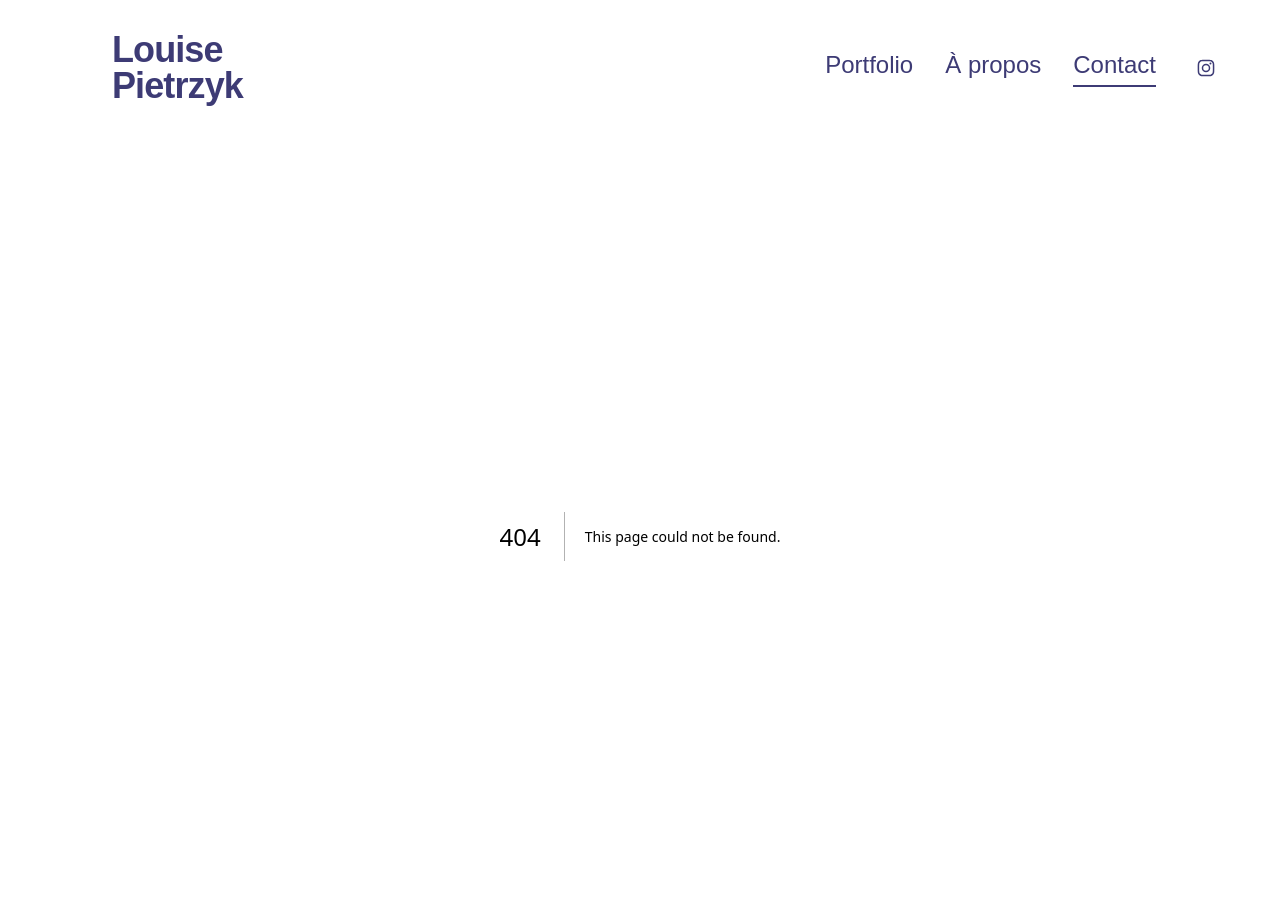
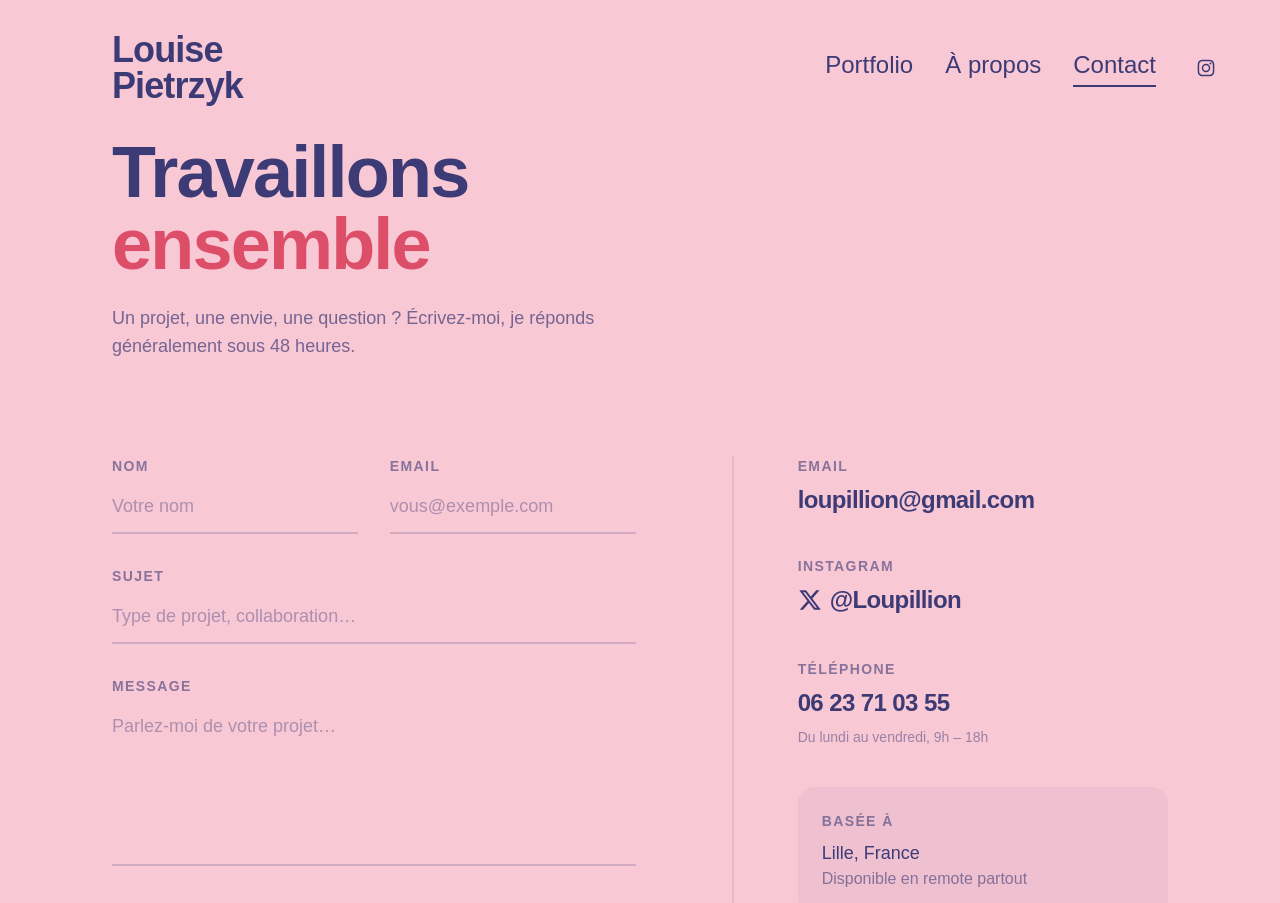
Before and after one commit to CyrilDemand/portfolio-louise, a Next.js app: page /contact in a window 1280 px wide. Before the commit this address had no page. Shown: the top 903 px of the page. Built offline with nearby package versions, Linux system fonts and the light colour scheme.

Commit message:
feat: page contact

```diff
--- /dev/null
+++ b/app/api/contact/route.ts
@@ -0,0 +1,25 @@
+// app/api/contact/route.ts
+import { Resend } from "resend";
+
+const resend = new Resend(process.env.RESEND_API_KEY);
+
+export async function POST(req: Request) {
+  const { name, email, subject, message } = await req.json();
+
+  if (!name || !email || !message) {
+    return Response.json({ error: "Champs manquants" }, { status: 400 });
+  }
+
+  try {
+    await resend.emails.send({
+      from: "onboarding@resend.dev", // domaine vérifié sur Resend
+      to: "loupillion@gmail.com",
+      replyTo: email,
+      subject: subject ? `[Portfolio] ${subject}` : `[Portfolio] Message de ${name}`,
+      text: `De : ${name} (${email})\n\n${message}`,
+    });
+    return Response.json({ ok: true });
+  } catch {
+    return Response.json({ error: "Envoi impossible" }, { status: 500 });
+  }
+}
--- /dev/null
+++ b/app/contact/page.tsx
@@ -0,0 +1,170 @@
+// app/contact/page.tsx
+"use client";
+
+import { useState } from "react";
+
+export default function ContactPage() {
+  const [status, setStatus] = useState<"idle" | "sending" | "sent" | "error">("idle");
+
+  const handleSubmit = async (e: React.FormEvent<HTMLFormElement>) => {
+    e.preventDefault();
+    setStatus("sending");
+
+    const formData = new FormData(e.currentTarget);
+    const data = Object.fromEntries(formData.entries());
+
+    try {
+      const res = await fetch("/api/contact", {
+        method: "POST",
+        headers: { "Content-Type": "application/json" },
+        body: JSON.stringify(data),
+      });
+      console.log(res)
+      if(res.ok){
+        console.log("ici")
+        setStatus("sent");
+      } else {
+        throw new Error();
+      }
+    } catch {
+      setStatus("error");
+    }
+  };
+
+  const inputClasses =
+    "w-full border-b-2 border-indigo-sombre/20 bg-transparent py-3 text-lg text-indigo-sombre placeholder:text-indigo-sombre/40 focus:border-framboise focus:outline-none transition-colors";
+
+  return (
+    <main className="px-12 pb-24 md:px-28 md:pb-32">
+      {/* TITRE */}
+      <div className="mb-16 md:mb-24">
+        <h1 className="text-5xl md:text-7xl font-black leading-none tracking-tight text-indigo-sombre">
+          Travaillons
+          <br />
+          <span className="text-framboise">ensemble</span>
+        </h1>
+        <p className="mt-6 max-w-xl text-lg text-indigo-sombre/70">
+          Un projet, une envie, une question&nbsp;? Écrivez-moi, je réponds
+          généralement sous 48&nbsp;heures.
+        </p>
+      </div>
+
+      <div className="grid gap-16 lg:grid-cols-[1.2fr_1fr] lg:gap-24">
+        {/* ---------- FORMULAIRE ---------- */}
+        <form onSubmit={handleSubmit} className="flex flex-col gap-8">
+          <div className="grid gap-8 sm:grid-cols-2">
+            <div>
+              <label htmlFor="name" className="mb-1 block text-sm font-bold uppercase tracking-widest text-indigo-sombre/60">
+                Nom
+              </label>
+              <input id="name" name="name" type="text" required placeholder="Votre nom" className={inputClasses} />
+            </div>
+            <div>
+              <label htmlFor="email" className="mb-1 block text-sm font-bold uppercase tracking-widest text-indigo-sombre/60">
+                Email
+              </label>
+              <input id="email" name="email" type="email" required placeholder="vous@exemple.com" className={inputClasses} />
+            </div>
+          </div>
+
+          <div>
+            <label htmlFor="subject" className="mb-1 block text-sm font-bold uppercase tracking-widest text-indigo-sombre/60">
+              Sujet
+            </label>
+            <input id="subject" name="subject" type="text" placeholder="Type de projet, collaboration…" className={inputClasses} />
+          </div>
+
+          <div>
+            <label htmlFor="message" className="mb-1 block text-sm font-bold uppercase tracking-widest text-indigo-sombre/60">
+              Message
+            </label>
+            <textarea
+              id="message"
+              name="message"
+              required
+              rows={5}
+              placeholder="Parlez-moi de votre projet…"
+              className={`${inputClasses} resize-none`}
+            />
+          </div>
+
+          <div className="flex flex-wrap items-center gap-6">
+            <button
+              type="submit"
+              disabled={status === "sending"}
+              className="rounded-full bg-indigo-sombre px-8 py-4 text-lg font-bold text-white transition-colors hover:bg-framboise disabled:opacity-50"
+            >
+              {status === "sending" ? "Envoi…" : "Envoyer le message"}
+            </button>
+
+            {status === "sent" && (
+              <p className="text-framboise font-medium">Message envoyé, merci&nbsp;!</p>
+            )}
+            {status === "error" && (
+              <p className="text-red-500 font-medium">Oups, une erreur est survenue, veuillez vérifiez vos informations.</p>
+            )}
+          </div>
+        </form>
+
+        {/* ---------- COORDONNÉES ---------- */}
+        <aside className="flex flex-col gap-10 lg:border-l-2 lg:border-indigo-sombre/10 lg:pl-16">
+          <div>
+            <h2 className="text-sm font-bold uppercase tracking-widest text-indigo-sombre/60">
+              Email
+            </h2>
+            <a
+              href="mailto:loupillion@gmail.com"
+              className="mt-2 inline-block text-xl md:text-2xl font-black tracking-tight text-indigo-sombre hover:text-framboise transition-colors break-all"
+            >
+              loupillion@gmail.com
+            </a>
+          </div>
+
+          <div>
+            <h2 className="text-sm font-bold uppercase tracking-widest text-indigo-sombre/60">
+              Instagram
+            </h2>
+            <a
+              href="https://x.com/Loupillion0"
+              target="_blank"
+              rel="noopener noreferrer"
+              className="mt-2 inline-flex items-center gap-2 text-xl md:text-2xl font-black tracking-tight text-indigo-sombre hover:text-framboise transition-colors"
+            >
+              <svg className="h-6 w-6" fill="currentColor" viewBox="0 0 24 24">
+                <path d="M18.244 2.25h3.308l-7.227 8.26 8.502 11.24H16.17l-5.214-6.817L4.99 21.75H1.68l7.73-8.835L1.254 2.25H8.08l4.713 6.231zm-1.161 17.52h1.833L7.084 4.126H5.117z" />
+              </svg>
+              @Loupillion
+            </a>
+          </div>
+
+          <div>
+            <h2 className="text-sm font-bold uppercase tracking-widest text-indigo-sombre/60">
+              Téléphone
+            </h2>
+            <a
+              href="tel:+33623710355"
+              className="mt-2 inline-block text-xl md:text-2xl font-black tracking-tight text-indigo-sombre hover:text-framboise transition-colors"
+            >
+              06 23 71 03 55
+            </a>
+            <p className="mt-2 text-sm text-indigo-sombre/50">
+              Du lundi au vendredi, 9h&nbsp;–&nbsp;18h
+            </p>
+          </div>
+
+          <div className="rounded-2xl bg-indigo-sombre/5 p-6">
+            <h2 className="text-sm font-bold uppercase tracking-widest text-indigo-sombre/60">
+              Basée à
+            </h2>
+            <p className="mt-2 text-lg font-medium text-indigo-sombre">
+              Lille, France
+              <span className="block text-base text-indigo-sombre/60">
+                Disponible en remote partout
+              </span>
+            </p>
+          </div>
+        </aside>
+      </div>
+    </main>
+  );
+}
--- a/package.json
+++ b/package.json
@@ -11,7 +11,8 @@
   "dependencies": {
     "next": "16.3.3",
     "react": "19.2.8",
-    "react-dom": "19.2.8"
+    "react-dom": "19.2.8",
+    "resend": "^6.25.0"
   },
   "devDependencies": {
     "@tailwindcss/postcss": "^4",
```
Also changed, not shown: 1 other file (tests, documents, lock files or other folders).
